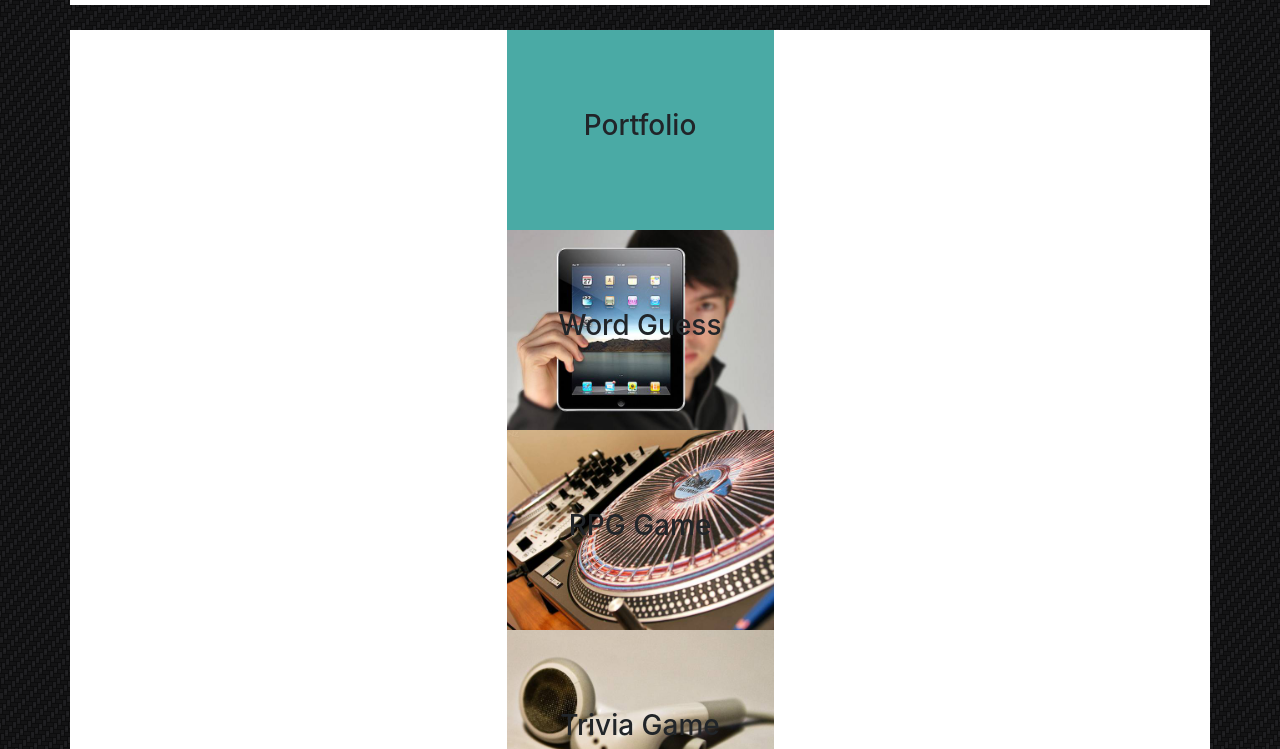
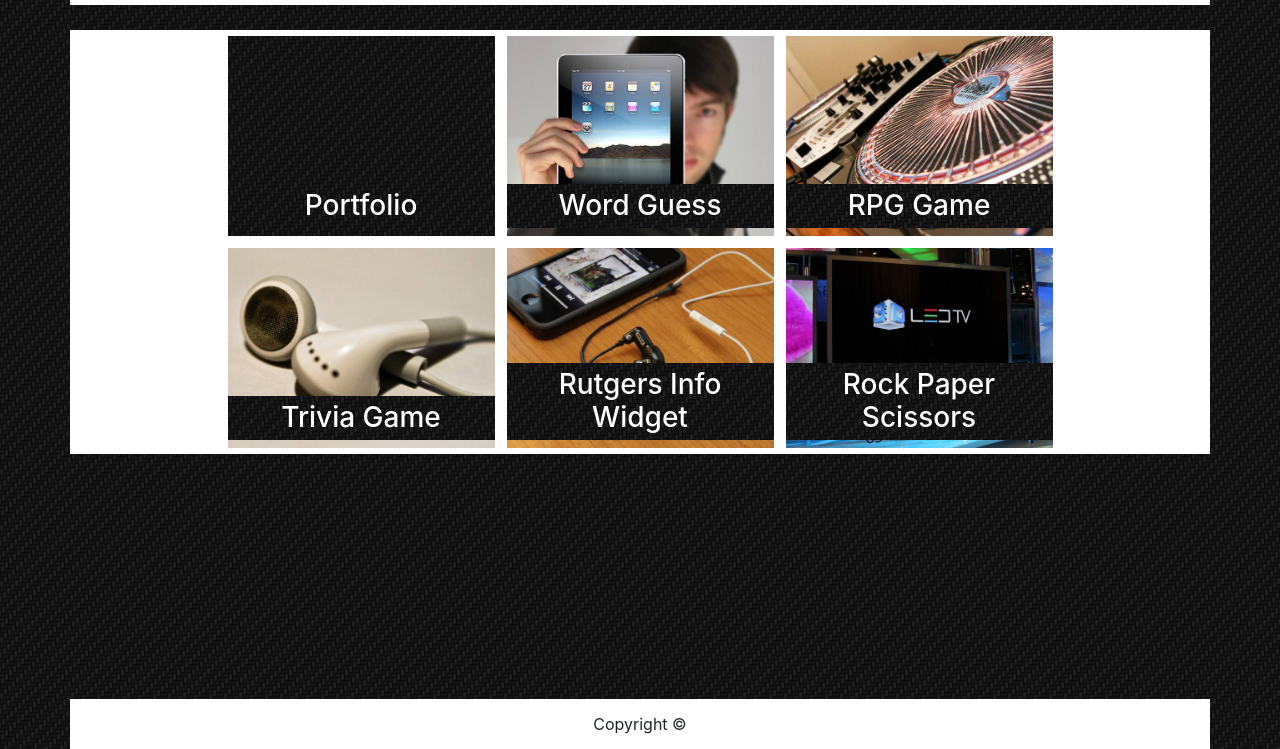
Before and after one commit to lrminer/Bootstrap-Portfolio, a plain HTML site: page portfolio.html in a window 1280 px wide. Shown: the part 51-800 px from the top of the page. Drawn offline with nearby package versions, Linux system fonts and the light colour scheme.

Commit message:
edited portfolio page with carbon fiber background on heading; css changes made as well

```diff
--- a/assets/css/style.css
+++ b/assets/css/style.css
@@ -15,11 +15,14 @@ div.col {
 
 }
 
-
+p {
+    margin: 0px 15px 30px;
+}
 
 h1 {
 
     color: #4aaaa5;
+    padding: 15px 15px 0px;
 
 
 }
@@ -27,7 +30,7 @@ h1 {
 .img-profile {
     width: 200px;
     height: 200px;
-    margin: 0 20px 0 0;
+    margin: 0 20px 0px 15px;
     float: left;
 }
 
@@ -61,13 +64,37 @@ h1 {
 .work2,
 .work3,
 .work4,
-.work5 {
+.work5
+ {
     height: 200px;
     width: 267px;
     background: #4aaaa5;
-    background-size: contain;
+    margin: 6px;
 
 
+}
+
+.work1,
+.work2,
+.work3,
+.work4,
+.work5 {
+    background-size: contain;
+}
+
+.carbon-fiber{
+    background-image: url(../images/real_cf.png);
+
+}
+
+.carbon-fiber,
+.carbon-fiber0{
+    padding: 5px 3px;
+    width: 100%;
+}
+
+.work0 {
+    background-image: url(../images/real_cf.png);
 }
 
 .work1 {
@@ -93,3 +120,7 @@ h1 {
 .form-row {
     padding: 20px;
 }
+
+h3 {
+    color: #ffffff;
+}
--- a/portfolio.html
+++ b/portfolio.html
@@ -45,35 +45,35 @@
 
             <div class="row main-content">
                 <div class="col">
-                    <div class="d-flex align-items-center justify-content-center flex-column text-center">
+                    <div class="d-flex flex-wrap text-center justify-content-center">
 
 
 
-                        <div class="work0 d-flex align-items-center justify-content-center ">
-                            <h3>Portfolio</h2>
-                        </div>
+                        <a href="#"><div class="work0 d-flex align-items-end justify-content-center ">
+                            <h3 class="carbon-fiber0">Portfolio</h3>
+                        </div></a>
 
 
-                        <div class="work1 d-flex align-items-center justify-content-center">
-                            <h3>Word Guess</h3>
-                        </div>
+                       <a href="#"><div class="work1 d-flex align-items-end justify-content-center">
+                            <h3 class="carbon-fiber">Word Guess</h3>
+                        </div></a>
 
 
-                        <div class="work2 d-flex align-items-center justify-content-center">
-                            <h3>RPG Game</h3>
-                        </div>
+                        <a href="#"><div class="work2 d-flex align-items-end justify-content-center">
+                            <h3 class="carbon-fiber">RPG Game</h3>
+                        </div></a>
 
-                        <div class="work3 d-flex align-items-center justify-content-center">
-                            <h3>Trivia Game</h3>
-                        </div>
+                        <a href="#"><div class="work3 d-flex align-items-end justify-content-center">
+                            <h3 class="carbon-fiber">Trivia Game</h3>
+                        </div></a>
 
-                        <div class="work4 d-flex align-items-center justify-content-center">
-                            <h3>Rutgers Info Widget</h3>
-                        </div>
+                        <a href="#"><div class="work4 d-flex align-items-end justify-content-center">
+                            <h3 class="carbon-fiber">Rutgers Info Widget</h3>
+                        </div></a>
 
-                        <div class="work5 d-flex align-items-center justify-content-center">
-                            <h3>Rock Paper Scissors</h3>
-                        </div>
+                        <a href="#"><div class="work5 d-flex align-items-end justify-content-center">
+                            <h3 class="carbon-fiber">Rock Paper Scissors</h3>
+                        </div></a>
 
                     </div>
                 </div>
```
